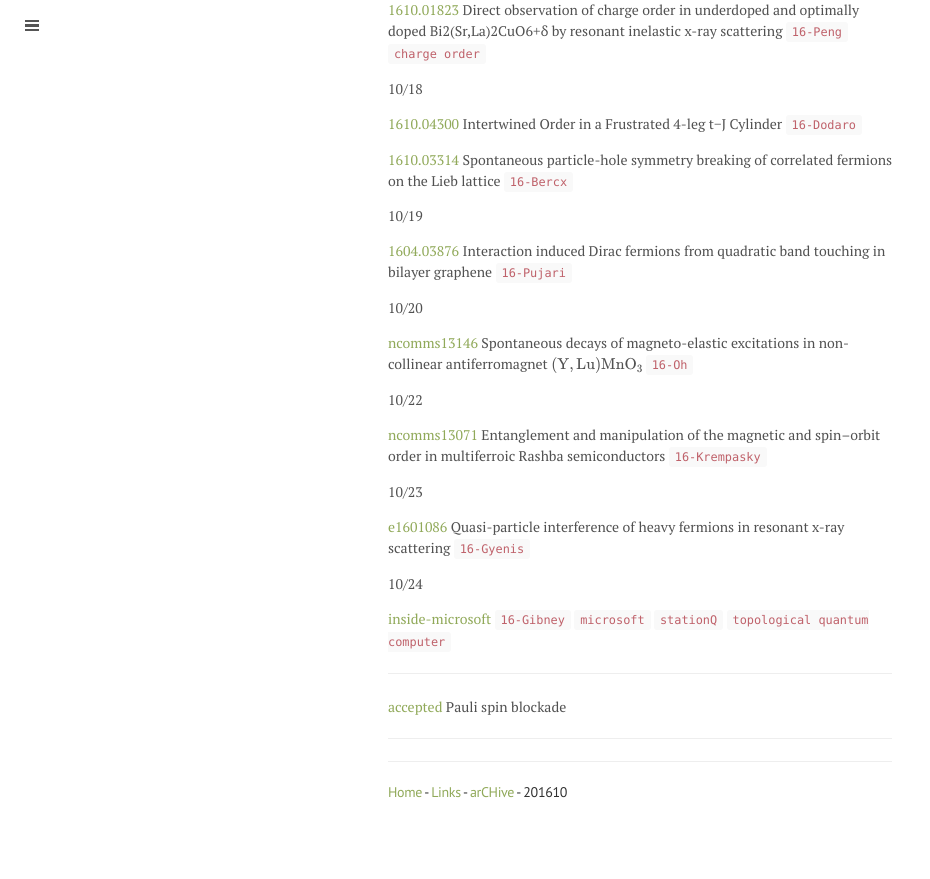
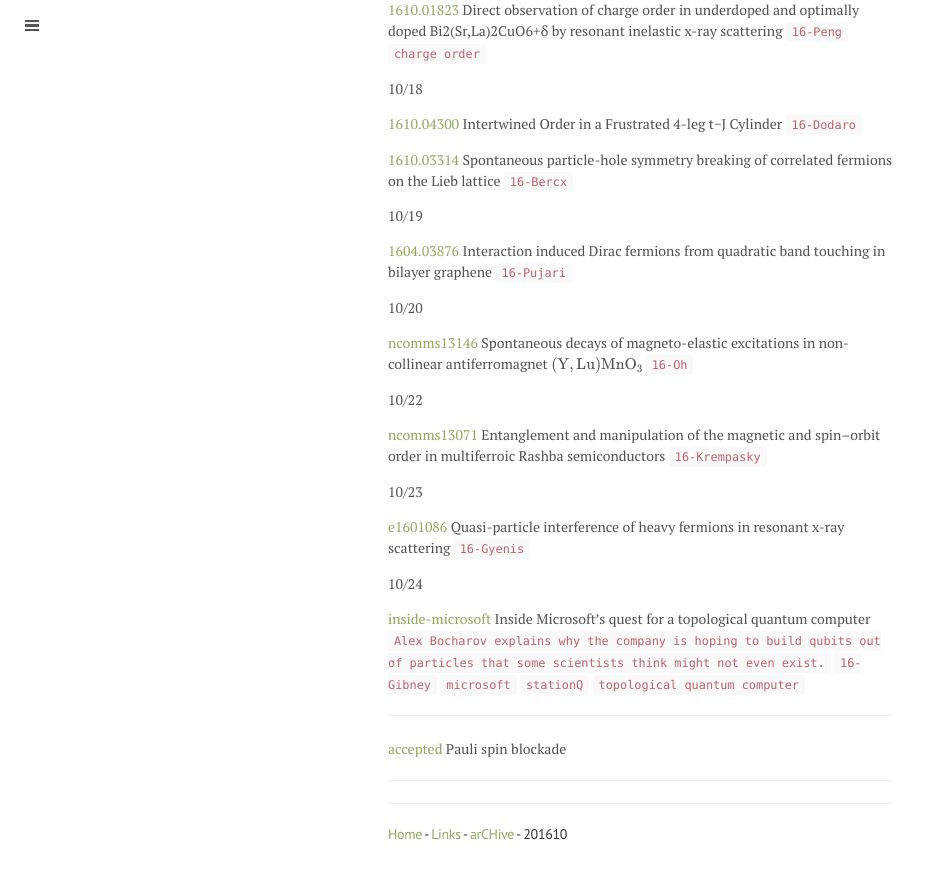
Before and after one commit to qkrwlsghdcjsworlt/work, a Jekyll site: the page built from 201610.md, in a window 1280 px wide and 900 px high, scrolled down 2252 px. Shown: the top 879 px of the window, without its empty margins (0-930 px from the left). Built offline with Jekyll 4.4.1, drawn with Linux system fonts in a browser that asks for light colours; formulas are drawn with MathJax 3; before the commit the page ends 3109 px from its top, so only the background shows below that.

Commit message:
“update”

```diff
--- a/201610.md
+++ b/201610.md
@@ -133,7 +133,7 @@ title: 201610
 
 10/24
 
-[inside-microsoft](http://www.nature.com/news/inside-microsoft-s-quest-for-a-topological-quantum-computer-1.20774) `16-Gibney` `microsoft` `stationQ` `topological quantum computer`
+[inside-microsoft](http://www.nature.com/news/inside-microsoft-s-quest-for-a-topological-quantum-computer-1.20774) Inside Microsoft’s quest for a topological quantum computer `Alex Bocharov explains why the company is hoping to build qubits out of particles that some scientists think might not even exist.` `16-Gibney` `microsoft` `stationQ` `topological quantum computer`
 
 
 
```
